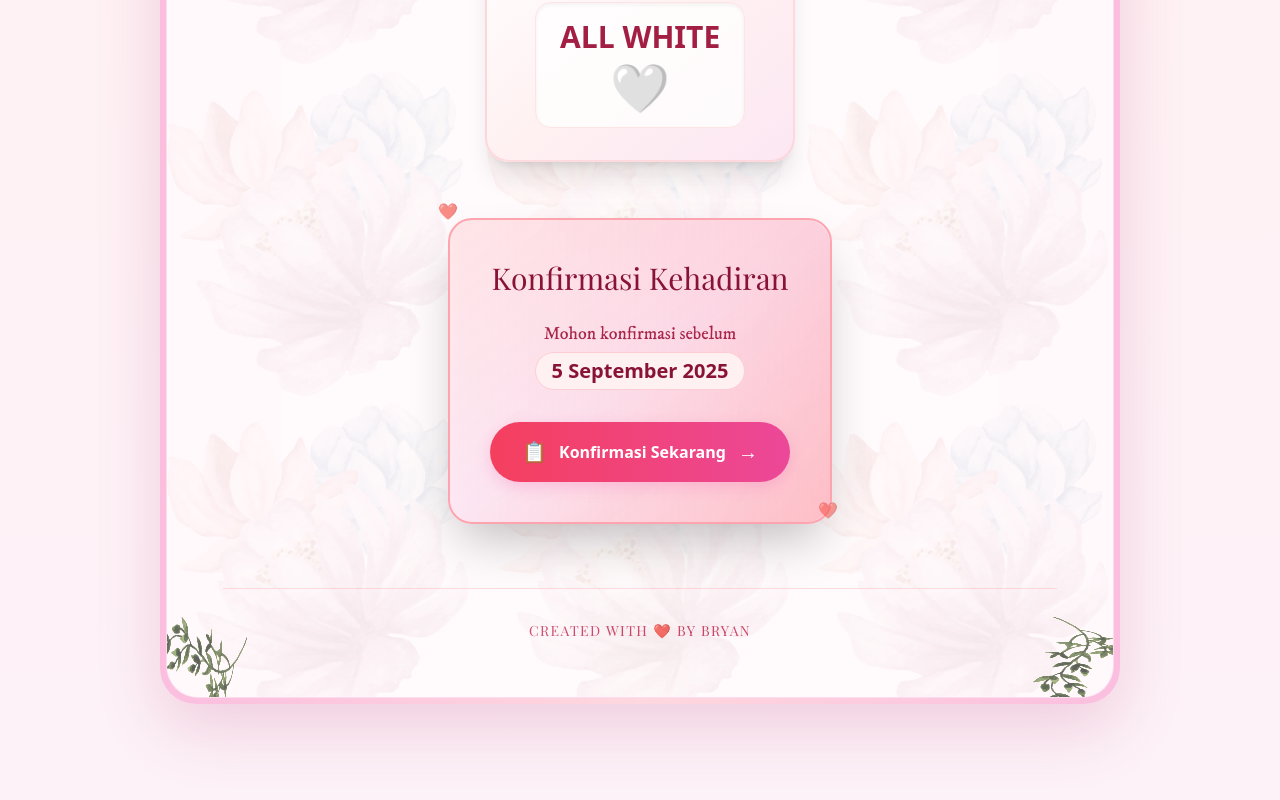
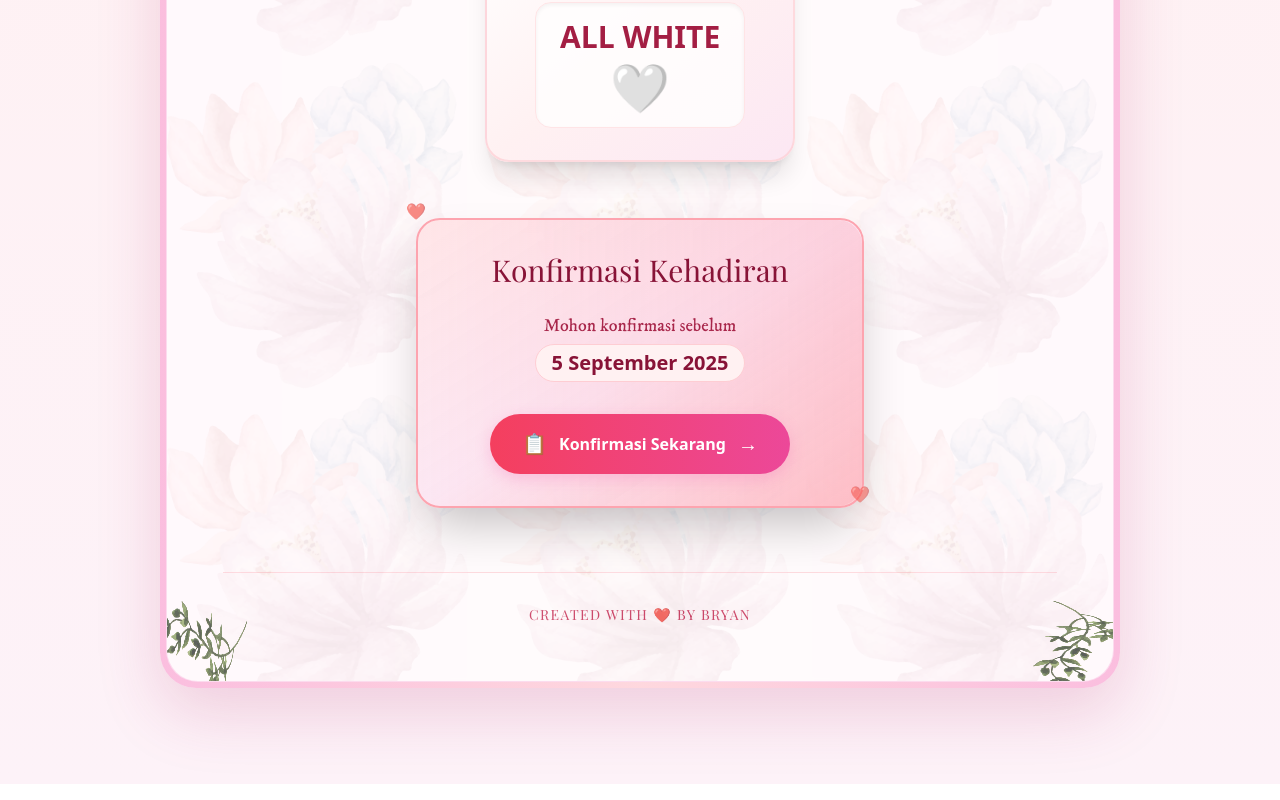
Before and after one commit to Bryanedwaardd/sweet17jelove, a React (Vite) app: page / in a window 1280 px wide. Shown: the part 1658-2458 px from the top of the page. Built offline with nearby package versions, Linux system fonts and the light colour scheme; a web font is replaced by a local one.

Commit message:
revisi kehadiran

```diff
--- a/src/pages/Home.tsx
+++ b/src/pages/Home.tsx
@@ -199,8 +199,8 @@ export default function Sweet17LuxuryPinkInvitation() {
             </section>
 
             {/* ======= KONFIRMASI UNDANGAN ======= */}
-            <section className="my-14 text-center">
-              <div className="relative inline-block px-10 py-10 rounded-3xl bg-gradient-to-br from-rose-100/95 via-pink-100 to-rose-200/90 border-2 border-rose-300 shadow-2xl">
+            <section className="my-14 text-center px-4">
+              <div className="relative w-full max-w-md mx-auto px-6 py-8 rounded-3xl bg-gradient-to-br from-rose-100/95 via-pink-100 to-rose-200/90 border-2 border-rose-300 shadow-2xl">
                 {/* Animated border effect */}
                 <div className="absolute inset-0 rounded-3xl bg-gradient-to-r from-rose-400/0 via-rose-400/20 to-rose-400/0 animate-shimmer"></div>
 
```
